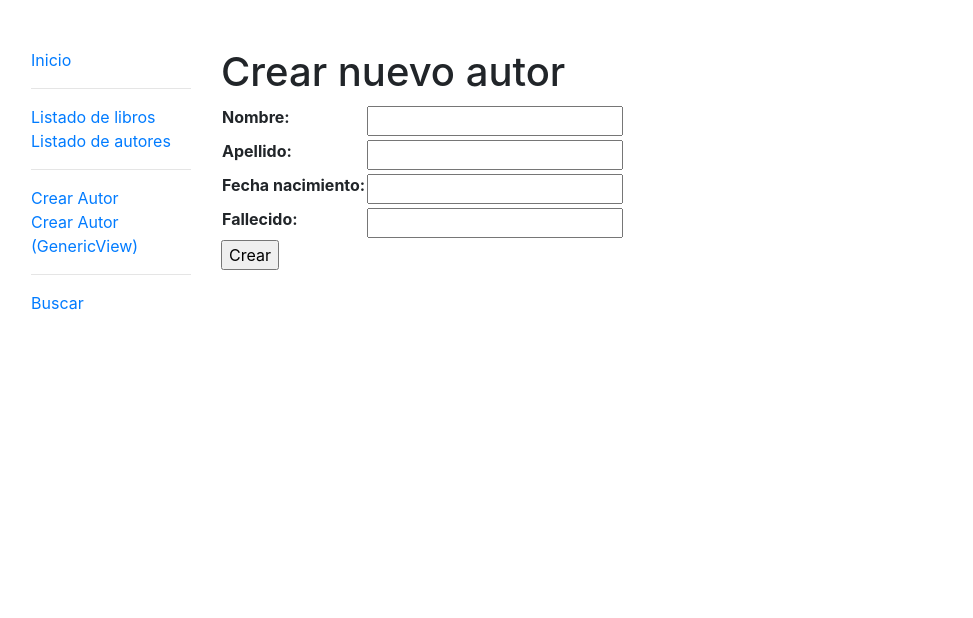
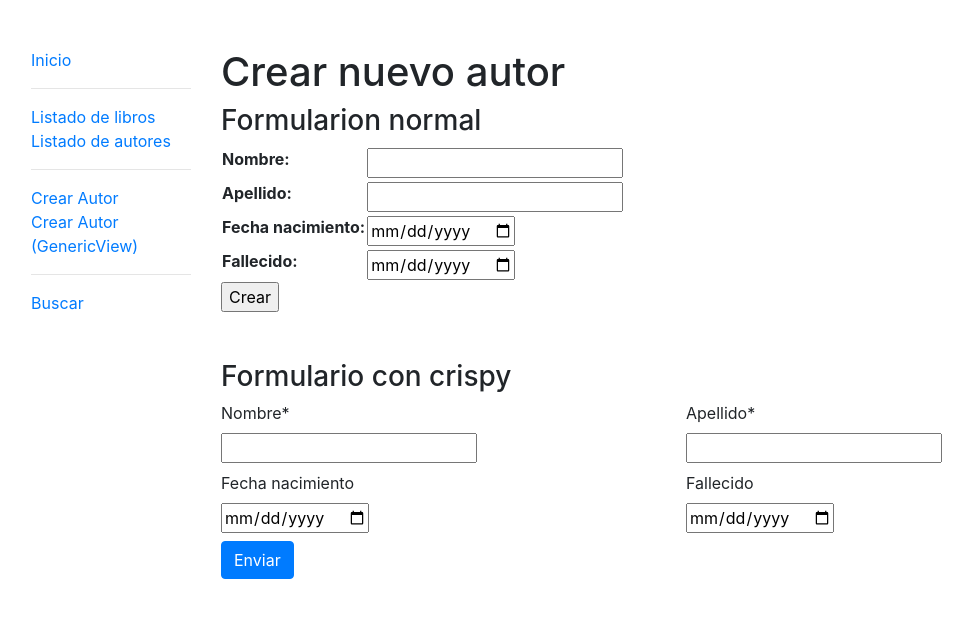
Before and after one commit to lmorillas/biblioteca, a Django app: page /catalogo/autor/crear in a window 1280 px wide. Shown: the top 618 px of the page, without its empty margins (54-1027 px from the left). Run offline with Django 3.2, Linux system fonts and the light colour scheme; some libraries are stand-ins or nearby versions.

Commit message:
formulario con crispy

```diff
--- a/biblioteca/settings.py
+++ b/biblioteca/settings.py
@@ -39,6 +39,7 @@ INSTALLED_APPS = [
     'django.contrib.staticfiles',
 
     'debug_toolbar',
+    'crispy_forms',
     'catalogo',
 ]
 
--- a/catalogo/forms.py
+++ b/catalogo/forms.py
@@ -1,8 +1,33 @@
-from django.forms import ModelForm
+from django.forms import ModelForm, DateInput
 from catalogo.models import Author
+from django import forms
+from crispy_forms.helper import FormHelper
+from crispy_forms.layout import Layout, Submit, Row, Column
+
 
 class AuthorForm(ModelForm):
     '''Formulario para crear autores'''
     class Meta:
         model = Author
         fields = '__all__'
+        widgets = {
+            'date_of_birth': DateInput(attrs={'type': 'date'}),
+            'date_of_death': DateInput(attrs={'type': 'date'}),
+        }
+    def __init__(self, *args, **kwargs):
+        super().__init__(*args, **kwargs)
+        self.helper = FormHelper()
+        self.helper.layout = Layout(
+            Row(
+                Column('first_name', css_class='form-group col-md-6 mb-0'),
+                Column('last_name', css_class='form-group col-md-6 mb-0'),
+                css_class='form-row'
+            ),
+
+            Row(
+                Column('date_of_birth', css_class='form-group col-md-6 mb-0'),
+                Column('date_of_death', css_class='form-group col-md-6 mb-0'),
+                css_class='form-row my-2'
+            ),
+            Submit('submit', 'Enviar')
+        )
--- a/catalogo/templates/base.html
+++ b/catalogo/templates/base.html
@@ -27,5 +27,9 @@
       <div class="col-sm-10 ">{% block content %}{% endblock %}</div>
     </div>
   </div>
+  <script src="https://code.jquery.com/jquery-3.3.1.slim.min.js" integrity="sha384-q8i/X+965DzO0rT7abK41JStQIAqVgRVzpbzo5smXKp4YfRvH+8abtTE1Pi6jizo" crossorigin="anonymous"></script>
+<script src="https://cdnjs.cloudflare.com/ajax/libs/popper.js/1.14.3/umd/popper.min.js" integrity="sha384-ZMP7rVo3mIykV+2+9J3UJ46jBk0WLaUAdn689aCwoqbBJiSnjAK/l8WvCWPIPm49" crossorigin="anonymous"></script>
+<script src="https://cdn.jsdelivr.net/npm/bootstrap@4.5.3/dist/js/bootstrap.bundle.min.js" integrity="sha384-ho+j7jyWK8fNQe+A12Hb8AhRq26LrZ/JpcUGGOn+Y7RsweNrtN/tE3MoK7ZeZDyx" crossorigin="anonymous"></script>
+{% block extrajs %}{% endblock %}
 </body>
 </html>
--- a/catalogo/templates/crear_autor.html
+++ b/catalogo/templates/crear_autor.html
@@ -1,7 +1,9 @@
 {% extends "base.html" %}
+{% load crispy_forms_tags %}
 
 {% block content %}
   <h1>Crear nuevo autor</h1>
+  <h3>Formularion normal</h3>
     <form action="" method="post">
     {% csrf_token %}
     <table>
@@ -9,4 +11,7 @@
     </table>
     <input type="submit" value="Crear">
   </form>
+
+  <h3 class="mt-5">Formulario con crispy</h3>
+{% crispy form %}
 {% endblock %}
--- a/catalogo/views.py
+++ b/catalogo/views.py
@@ -81,9 +81,10 @@ class SearchResultsListView(ListView):
 # Creación de autor con CreateVio. Añadimos SuccessMesaageMixin para mensaje de éxito.
 class CrearAutor(SuccessMessageMixin, generic.CreateView):
     model = Author
-    fields = '__all__'
+    #fields = '__all__'
     template_name = 'crear_autor.html'
     success_url = '/'
+    form_class = AuthorForm
     success_message = "%(first_name)s %(last_name)s se ha creado correctamente"
 
 
--- a/requirements.txt
+++ b/requirements.txt
@@ -2,6 +2,7 @@ asgiref==3.4.1
 backcall==0.2.0
 decorator==5.1.0
 Django==3.2.8
+django-crispy==1.8.1
 django-debug-toolbar==3.2.2
 ipython==7.16.1
 ipython-genutils==0.2.0
```
Also changed, not shown: db.sqlite3.
